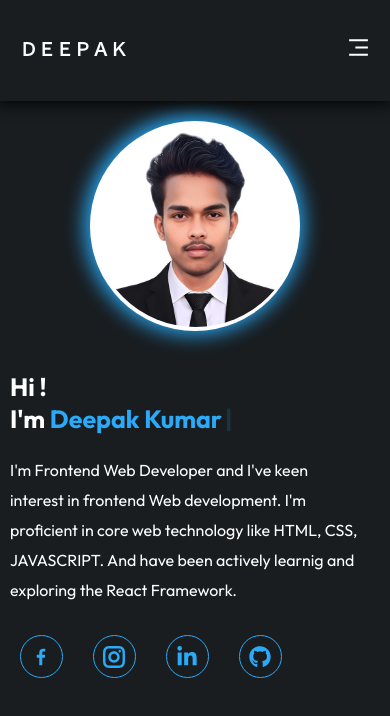
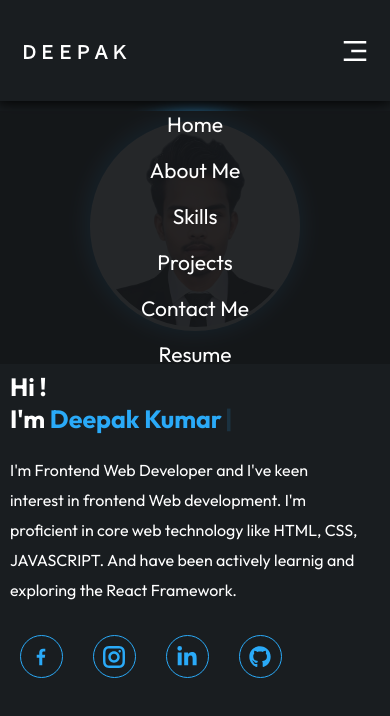
Before and after one commit to deepakkumar410/Deepak-Portfolio, a React (Vite) app: page / in a window 390 px wide. Both pictures are taken after a click on the element 358 px from the left and 50 px from the top of the page. Shown: the top 716 px of the page. Built offline with nearby package versions, Linux system fonts and the light colour scheme.

Commit message:
new update

```diff
--- a/src/Components/Css/AboutMe.css
+++ b/src/Components/Css/AboutMe.css
@@ -81,7 +81,7 @@
     padding-top: 10px;
 }
 
-@media only screen and (max-width:500px) {
+@media only screen and (max-width:1000px) {
     .about-me-container {
         height: 90vh;
         width: 100%;
--- a/src/Components/Css/Contact.css
+++ b/src/Components/Css/Contact.css
@@ -66,7 +66,7 @@ input:-webkit-autofill {
 }
 
 
-@media only screen and (max-width:500px) {
+@media only screen and (max-width:1000px) {
     .Contact-container {
         justify-content: center;
         display: flex;
--- a/src/Components/Css/Home.css
+++ b/src/Components/Css/Home.css
@@ -82,7 +82,7 @@
 }
 
 
-@media only screen and (max-width:500px) {
+@media only screen and (max-width:1000px) {
 
   .home-container {
     margin: 0px 0px;
--- a/src/Components/Css/MySkills.css
+++ b/src/Components/Css/MySkills.css
@@ -88,7 +88,7 @@
     right: 50px;
 }
 
-@media only screen and (max-width:500px) {
+@media only screen and (max-width:1000px) {
   .skills-container {
     max-width: 100%;
     height: 70vh;
--- a/src/Components/Css/Navbar.css
+++ b/src/Components/Css/Navbar.css
@@ -7,6 +7,7 @@
   top: 0;
   z-index: 1;
   background: #191d20;
+
 }
 
 .name-logo p {
@@ -19,16 +20,18 @@
   gap: 80px;
   justify-content: space-around;
 }
-.nav-list {
+
+.show-web {
   display: flex;
   list-style: none;
   gap: 30px;
 }
-.nav-list li {
+
+.show-web li {
   position: relative;
 }
 
-.nav-list li a:hover::after {
+.show-web li a:hover::after {
   content: " ";
   position: absolute;
   height: 3px;
@@ -39,31 +42,37 @@
   background: #2aaaf8;
   animation: lineanime 0.9s ease-in-out forwards;
 }
+
 @keyframes lineanime {
   0% {
     width: 0%;
     left: 0%;
   }
+
   50% {
     width: 100%;
     left: 0%;
   }
+
   100% {
     width: 100%;
     left: 0%;
   }
 }
-.nav-list li a {
+
+.show-web li a {
   font-weight: 500;
   font-size: 18px;
   color: white;
   text-decoration: none;
   transition: 0.9s;
 }
-.nav-list li a:hover {
+
+.show-web li a:hover {
   transform: scale(1.2);
   color: #2aaaf8;
 }
+
 .connect-btn {
   text-decoration: none;
   color: rgb(255, 255, 255);
@@ -76,50 +85,78 @@
   transition: 0.5s;
 
 }
+
 .connect-btn:hover {
   border-radius: 30px;
   box-shadow: -1px -1px 15px 3px #2aaaf8;
   transform: scale(1.07);
 }
-.menu-icon{
+
+.menu-icon {
   display: none;
 }
 
-@media only screen and (max-width:500px ) {
-  .navbar-container{
+@media only screen and (max-width:1000px) {
+  .navbar-container {
+    display: flex;
+    height: 12vh;
+    box-shadow: -1px -1px 15px 3px #000;
+  }
+
+  .nav-class {
+    margin: auto;
     width: 100%;
-    height: 12vh;
-     box-shadow: -1px -1px 15px 3px #000;
-  }
-  .nav-class{
-    /* border: 2px solid red; */
-    margin: auto;
-    width: 90%;
     display: flex;
     justify-content: space-between;
   }
-  .menu-icon{
-    display: block;
-    text-align: end;
-    font-size: 25px;
-    font-weight: 900;
+
+  .show-web {
+    display: none;
+
   }
-  .name-logo p{
+
+  .iconOfMenu {
+    z-index: 1;
+    text-decoration: none;
+    list-style: none;
+    top: 111px;
+    height: 30vh;
+    width: 100%;
+    gap: 20px;
+    display: flex;
+    flex-direction: column;
+    align-items: center;
+    position: absolute;
+    background: #151719ed;
+    font-size: 21px;
+
+
+  }
+
+  .iconOfMenu a {
+    color: white;
+    text-decoration: none;
+  }
+
+  .menu-icon {
+    position: relative;
+    right: 20px;
+    font-weight: 800;
+    font-size: 30px;
+    display: flex;
+    align-items: center;
+  }
+
+  .name-logo p {
+    position: relative;
+    left: 20px;
     width: 150px;
     font-weight: 800;
     font-size: 18px;
   }
-  .nav-list{
-    display: none;
-    /* width: 150px;
-    background: #080e14;
-    position: relative;
-    display: flex;
-    flex-direction: column;
-    border: 2px solid red; */
-  }
 
-  .connect{
+
+  .connect {
     display: none;
   }
-    }
+}
--- a/src/Components/Css/Projects.css
+++ b/src/Components/Css/Projects.css
@@ -49,7 +49,7 @@
     font-size: 14px;
 }
 
-@media only screen and (max-width:500px) {
+@media only screen and (max-width:1000px) {
 
     .projects-container{
         width: 100%;
--- a/src/Components/pages/Navbar.jsx
+++ b/src/Components/pages/Navbar.jsx
@@ -23,9 +23,9 @@ const Navbar = () => {
     })
 
   })
-
+  const [showIcon , setShowIcon] = useState(false)
   const handleClick = ()=>{
-
+   setShowIcon(!showIcon)
   }
 
 
@@ -36,8 +36,7 @@ const Navbar = () => {
           <div className="name-logo">
             <p>ＤＥＥＰＡＫ</p>
           </div>
-          <div className="menu-icon" onClick={handleClick}><RiMenu3Fill /></div>
-          <ul className="nav-list" >
+          <ul className= {showIcon ? "iconOfMenu  ":"show-web"} >
             <li><a href="#" onClick={() => scrollToSection("home")}>Home</a></li>
             <li><a href="#about" onClick={() => scrollToSection("about")}>About Me</a></li>
             <li><a href="#skillss" onClick={() => scrollToSection("skills")}>Skills</a></li>
@@ -49,6 +48,7 @@ const Navbar = () => {
           <a href="https://www.linkedin.com/in/deepak-kumar-799a22328/" target="_blank" className="connect-btn"> Connect With Me</a>
           </div>
         </div>
+        <div className="menu-icon" onClick={handleClick}><RiMenu3Fill /></div>
       </nav>
     </>
   );
```
